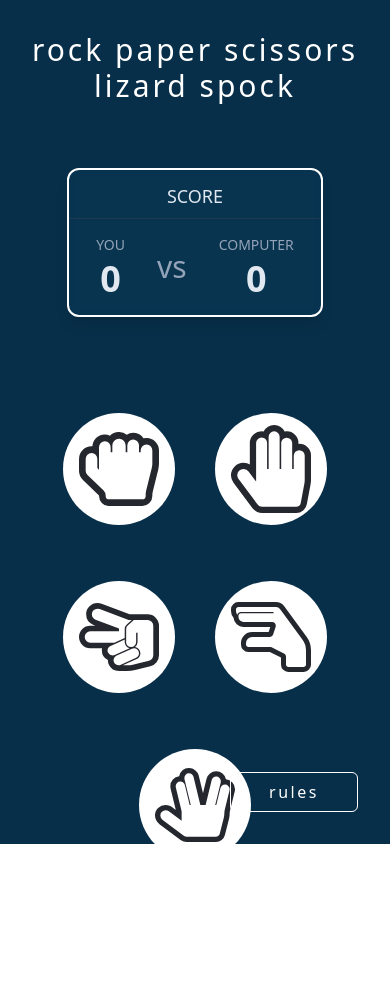
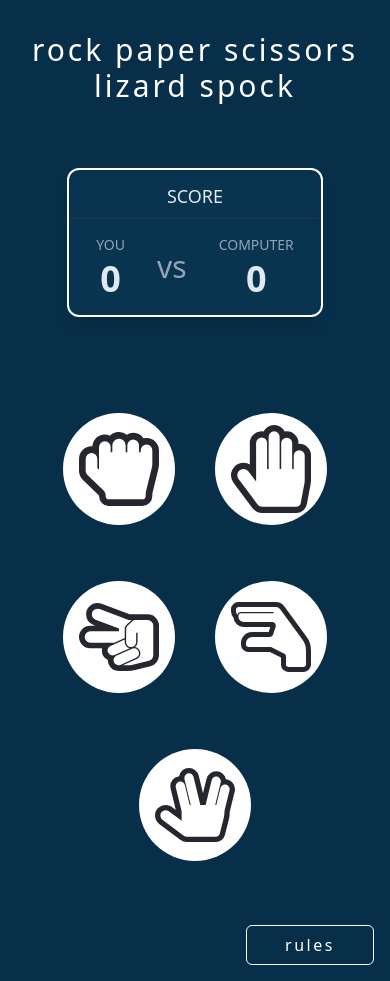
Before and after one commit to sadyazz/rock-paper-scissors-lizard-spock, a React (Vite) app: page / in a window 390 px wide. Before the commit the page ends 909 px from the top, so only its background shows below. Built offline with nearby package versions, Linux system fonts and the light colour scheme.

Commit message:
responsive fix

```diff
--- a/src/App.jsx
+++ b/src/App.jsx
@@ -8,19 +8,20 @@ function App() {
 
   const [score, setScore] = useState(0);
   const [computerScore, setComputerScore] = useState(0);
-  const [currentResult, setCurrentResult] = useState("");
+  const [resultMessage, setResultMessage] = useState("");
 
   return (
-    <div className='bg-sky-950 px-2 w-screen h-screen relative'>
-      <Header text='rock paper scissors lizard spock' />
-      <div className="mt-16 md:mt-32">
-        <Score score={score} computerScore={computerScore} currentResult={currentResult} />
-        <Game
-          score={score} setScore={setScore} computerScore={computerScore} setComputerScore={setComputerScore}
-          setCurrentResult={setCurrentResult}
-        />
+    <div className='bg-sky-950 min-h-screen w-full relative flex flex-col'>
+      <div className="px-2 flex-1">
+        <Header text='rock paper scissors lizard spock' />
+        <div className="mt-16 md:mt-32">
+          <Score score={score} computerScore={computerScore} resultMessage={resultMessage} />
+          <Game
+            score={score} setScore={setScore} computerScore={computerScore} setComputerScore={setComputerScore} setResultMessage={setResultMessage}
+          />
+        </div>
       </div>
-      <div className="absolute bottom-8 right-8">
+      <div className="flex justify-end p-4 md:absolute md:bottom-8 md:right-8">
         <Rules />
       </div>
     </div>
--- a/src/components/Game.jsx
+++ b/src/components/Game.jsx
@@ -2,28 +2,27 @@ import React from "react";
 import { useState, useEffect } from 'react'
 import { moves } from "../constants/moves";
 
-const Game = ({ score, setScore, computerScore, setComputerScore, setCurrentResult }) => {
+const Game = ({ score, setScore, computerScore, setComputerScore, setResultMessage }) => {
 
   const [selected, setSelected] = useState(null);
   const [computerChoice, setComputerChoice] = useState(null);
-
-  const [resultMessage, setResultMessage] = useState("");
+  const [displayMessage, setDisplayMessage] = useState("");
 
   useEffect(() => {
     const comboMoves = selected + computerChoice
 
     if (!!selected && !!computerChoice) {
       if (selected === computerChoice) {
+        setDisplayMessage("Tied");
         setResultMessage("Tied");
-        setCurrentResult("Tied");
       } else if (comboMoves === 'paperrock' || comboMoves === 'rocklizard' || comboMoves === 'lizardspock' || comboMoves === 'spockscissors' || comboMoves === 'scissorspaper' || comboMoves === 'rockscissors' || comboMoves === 'scissorslizard' || comboMoves === 'lizardpaper' || comboMoves === 'paperspock' || comboMoves === 'spockrock') {
         setScore(score + 1);
+        setDisplayMessage("You won");
         setResultMessage("You won");
-        setCurrentResult("You won");
       } else {
         setComputerScore(computerScore + 1);
+        setDisplayMessage("You lost");
         setResultMessage("You lost");
-        setCurrentResult("You lost");
       }
     }
   }, [selected, computerChoice]);
@@ -39,7 +38,7 @@ const Game = ({ score, setScore, computerScore, setComputerScore, setCurrentResu
   return (
     <div className=" text-gray m-0 text-4xl w-full flex justify-center flex-wrap py-7">
 
-      <p className="w-screen flex justify-center text-white font-medium">{resultMessage}</p>
+      <p className="w-screen flex justify-center text-white font-medium">{displayMessage}</p>
 
       {moves.map(({ title, icon }) => {
         return (
--- a/src/components/Score.jsx
+++ b/src/components/Score.jsx
@@ -1,18 +1,18 @@
 import React from "react";
 import { useState, useEffect } from 'react'
 
-const Score = ({ score, computerScore, currentResult }) => {
+const Score = ({ score, computerScore, resultMessage }) => {
   const [borderColor, setBorderColor] = useState("border-white");
 
   useEffect(() => {
-    if (currentResult === "You won") {
+    if (resultMessage === "You won") {
       setBorderColor("border-green-500");
-    } else if (currentResult === "You lost") {
+    } else if (resultMessage === "You lost") {
       setBorderColor("border-red-500");
     } else {
       setBorderColor("border-white");
     }
-  }, [currentResult]);
+  }, [resultMessage]);
 
   return (
     <div className={`w-64 mx-auto my-8 ${borderColor} border-2 rounded-xl bg-sky-900/20 backdrop-blur-sm shadow-lg`}>
--- a/src/index.css
+++ b/src/index.css
@@ -2,6 +2,13 @@
 @import 'tailwindcss/components';
 @import 'tailwindcss/utilities';
 
+html, body, #root {
+  min-height: 100vh;
+  height: 100%;
+  width: 100%;
+  margin: 0;
+  padding: 0;
+}
 
 body{
   height: 100vh;
```
